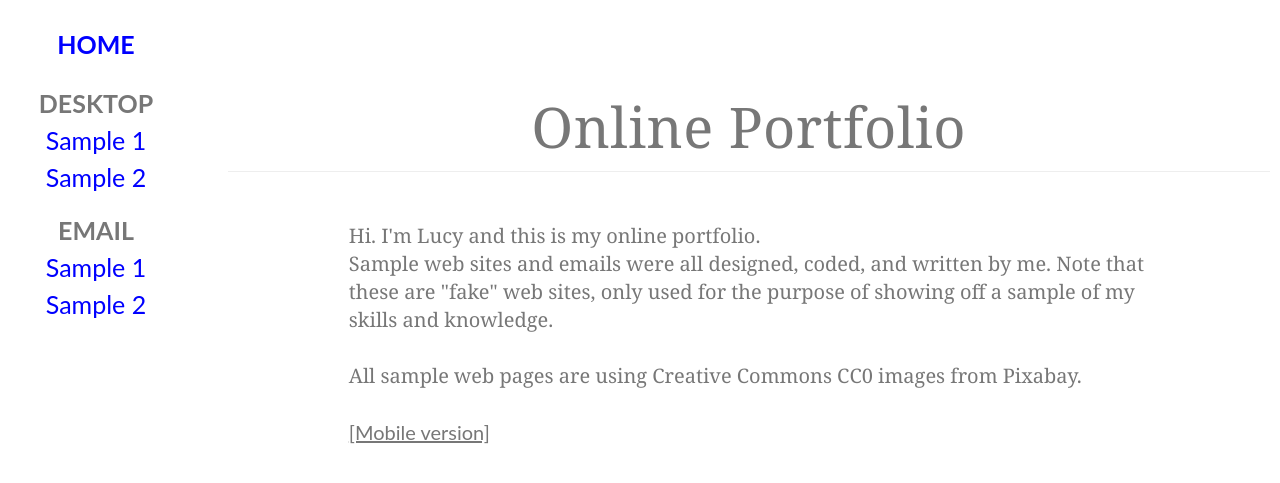
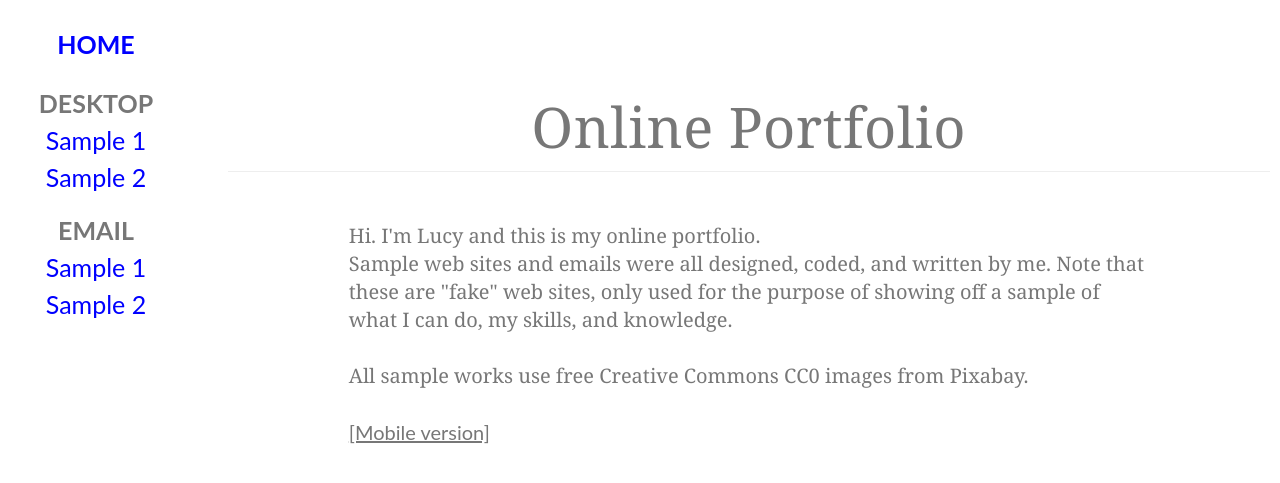
Before and after one commit to nuumu/nuumu.github.io, a Jekyll site: the page built from index.html, in a window 1280 px wide. Shown: the top 483 px of the page. Built offline with Jekyll 4.4.1, drawn with Linux system fonts in a browser that asks for light colours.

Commit message:
Update index.html

```diff
--- a/index.html
+++ b/index.html
@@ -14,7 +14,7 @@
 
 <section class="contentbox">
     <p class="serif">Hi. I'm Lucy and this is my online portfolio.</p>
-    <p class="serif">Sample web sites and emails were all designed, coded, and written by me. Note that these are "fake" web sites, only used for the purpose of showing off a sample of my skills and knowledge.<br><br></p>
-    <p class="serif">All sample web pages are using Creative Commons CC0 images from Pixabay.<br><br></p>
+    <p class="serif">Sample web sites and emails were all designed, coded, and written by me. Note that these are "fake" web sites, only used for the purpose of showing off a sample of what I can do, my skills, and knowledge.<br><br></p>
+    <p class="serif">All sample works use free Creative Commons CC0 images from Pixabay.<br><br></p>
     <p class="serif"><a href="/m-index.html">[Mobile version]</a></p>
 </section>
```
